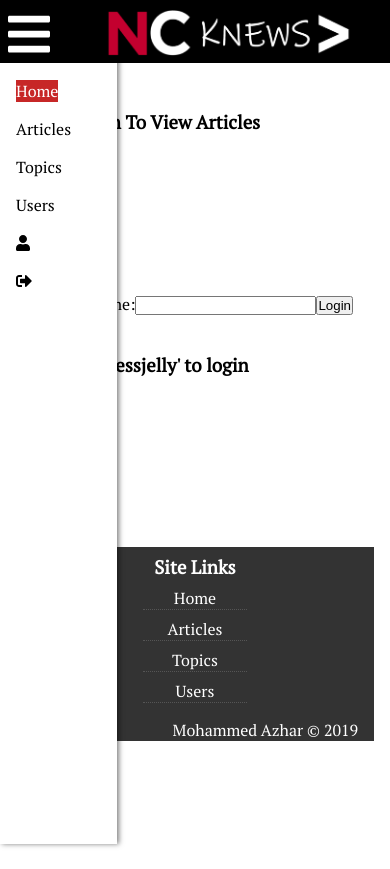
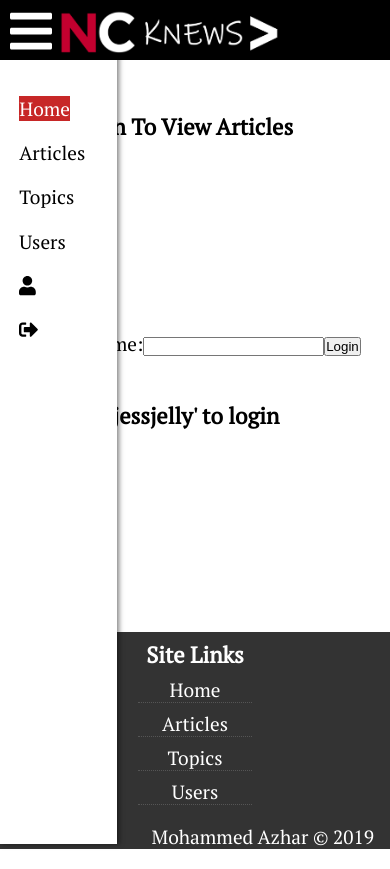
Before and after one commit to A3H4R/FE---NC_KNEWS, a React (Create React App) app: page /addNewArticle in a window 390 px wide. Both pictures are taken after a click on the icon 29 px from the left and 33 px from the top of the page. Before the commit the page ends 844 px from the top, so only its background shows below. Built offline with nearby package versions, Linux system fonts and the light colour scheme; no server answers.

Commit message:
made responsive changes

```diff
--- a/src/App.css
+++ b/src/App.css
@@ -1,8 +1,14 @@
 .App {
+
+  font-family: 'PT Serif', serif;
   height: 100vh;
 
-  font-family: 'PT Serif', serif;
 }
+/* .appContent {
+  max-width: 960px;
+  margin: 0 18%;
+  margin: auto;
+} */
 .components {
   display: grid;
   grid-template-rows: auto;
@@ -10,13 +16,14 @@
   grid-row-gap: 10px;
   grid-column-gap: 10px;
   grid-template-areas:
-    'loginInfo'
-    'latestSection'
-    'postNewArticle'
+  'loginInfo'
+  'latestSection'
+  'postNewArticle'
     'main'
     'footer';
-  margin: 1em;
-  align-content: center;
+    margin: 0 1em;
+    align-content: center;
+
 }
 
 * {
@@ -43,9 +50,7 @@ ul {
   grid-area: loginInfo;
   padding-top: 3.5em;
 }
-/* .footerContainer {
-  grid-area: footer;
-} */
+
 .footer {
   grid-area: footer;
 }
@@ -76,3 +81,25 @@ ul {
 
   justify-content: center;
 }
+
+@media screen and (max-width: 768px) {
+  .latestSection p{
+    font-size: 1.5rem;
+
+  }
+}
+
+@media screen and (max-width: 450px) {
+  .App {
+    font-size: 1.2rem;
+  }
+
+.components {
+  margin:0;
+}
+
+.latestSection p{
+  font-size: 1.5rem;
+
+}
+}
--- a/src/App.js
+++ b/src/App.js
@@ -54,6 +54,7 @@ class App extends Component {
     return (
       <div className="App">
         <Header logout={this.clearUser} />
+        {/* <div className="appContent"> */}
           <div className="components">
             <LoginInfo user={user} />
             <Auth user={user} login={this.setUser}>
@@ -77,6 +78,7 @@ class App extends Component {
             <Footer />
           </div>
         </div>
+      // </div>
     );
   }
   componentDidMount = () => {
--- a/src/components/CSS/articleCard.css
+++ b/src/components/CSS/articleCard.css
@@ -37,6 +37,7 @@
   align-items: baseline, stretch;
   flex-wrap: wrap;
   justify-content: space-evenly;
+  padding: 0 0.1em;
 }
 /* .card {
   background: black;
@@ -55,7 +56,7 @@
 .card {
   background: black;
   border: 0.5em solid #c72727;
-  flex: 0 1 24%;
+  flex: 0 1 26%;
   font-size: 1em;
   /* width: 32rem; */
   background-color: #ebeef8;
--- a/src/components/CSS/articles.css
+++ b/src/components/CSS/articles.css
@@ -31,6 +31,7 @@
 }
 
 .filter_button {
+  grid-area: filter_button;
   justify-self: right;
 
   padding: 0.15em 0.7em;
@@ -51,3 +52,33 @@
 .loadMore {
   margin: 1em;
 }
+
+@media screen and (max-width: 450px) {
+
+  .sortArticlesForm {
+    display: grid;
+    grid-columns: repeat(8, 1fr);
+    /* grid-rows: 1fr; */
+    grid-template-areas: 'sortby_label sortby_dropdown'
+    'order_label order_dropdown'
+    'limit_label limit_dropdown'
+    '. filter_button';
+    color: white;
+
+
+  }
+
+  .sortArticlesForm select {
+    padding-left:1em;
+    text-align: center;
+    font-size: 1em;
+  }
+  .sortArticlesForm label{
+    /* padding-left:1em; */
+    text-align: center;
+    font-size: 1em;
+  }
+  .filter_button {
+margin-top: 0.5em;
+  }
+}
--- a/src/components/CSS/footer.css
+++ b/src/components/CSS/footer.css
@@ -29,6 +29,7 @@
   text-align: center;
   grid-area: siteLinks;
   margin: 0.5rem;
+  padding: 0;
 }
 #footer .copyright {
   grid-area: copyright;
@@ -36,8 +37,12 @@
   margin-right: 1rem;
 }
 
-#footer .list li {
+#footer .siteLinksTitle {
+  text-align: center;
+}
+#footer li {
   margin: 0.5rem 0;
+  padding-left: 0;
   border-bottom: #555 dotted 1px;
 }
 
--- a/src/components/CSS/header.css
+++ b/src/components/CSS/header.css
@@ -38,7 +38,7 @@
 
 .nav {
   grid-area: nav;
-  font-size: 1.5em;
+  font-size: 1.4em;
   /* position: sticky; */
   /* align-self: end; */
   align-self: center;
@@ -121,7 +121,7 @@
   }
 }
 
-@media (max-width: 365px) {
+@media (max-width: 436px) {
   .headerLeft .logo {
     width: 12em;
     margin: 0;
@@ -130,4 +130,8 @@
     display: inline-block;
     font-size: 2em;
   }
+  .menuButton {
+    display: inline-block;
+    font-size: 2.5em
+  }
 }
--- a/src/components/CSS/latestSection.css
+++ b/src/components/CSS/latestSection.css
@@ -1,8 +1,9 @@
 .latestSection {
   display: grid;
-  grid-template-columns: 2fr 1fr;
+  grid-template-columns: 1fr 1fr;
   grid-template-rows: auto;
-  grid-template-areas: 'carouselContainer latestArticles';
+  grid-template-areas:
+    'carouselContainer latestArticles';
   /* background: #333; */
 }
 
@@ -32,3 +33,10 @@
     background: white;
   }
 }
+
+@media screen and (max-width: 450px) {
+
+  .carouselContainer {
+    display: none
+  }
+}
--- a/src/components/footer.js
+++ b/src/components/footer.js
@@ -31,7 +31,7 @@ export default function Footer() {
           </a>
         </div>
         <div className="siteLinks">
-          <h3>Site Links</h3>
+          <h3 className="siteLinksTitle">Site Links</h3>
           <ul className="list">
             <Link to="/">
               <li>Home</li>
--- a/src/components/header.js
+++ b/src/components/header.js
@@ -37,13 +37,13 @@ export default class header extends Component {
                   key={location.key}
                   location={location}
                   toggleSidebar={this.handleClick}
+                  sidebarOpen={isClicked}
                   logout={logout}
                 />
               )
             }
           </Location>
         </div>
-        {/* {isClicked && <NavSidePanel showSidebar={isClicked} logout={logout} />} */}
       </div>
     );
   }
@@ -53,8 +53,4 @@ export default class header extends Component {
     });
   };
 
-  // handleRouteChange = (event, closeSidebar) => {
-  //   console.log(closeSidebar);
-  //   if (closeSidebar) this.setState({ isClicked: false });
-  // };
 }
--- a/src/components/latestArticles.js
+++ b/src/components/latestArticles.js
@@ -7,7 +7,7 @@ export default class LatestArticles extends Component {
   state = {
     articles: [],
     page: 1,
-    limit: 7,
+    limit: 9,
     sort_by: 'created_at',
     sort_order: 'DESC',
   };
--- a/src/components/navSidePanel.js
+++ b/src/components/navSidePanel.js
@@ -13,7 +13,7 @@ export default class navSidePanel extends Component {
     const { logout, toggleSidebar } = this.props;
 
     let sidePanelClass = 'navSidePanelContainer';
-    // if (showSidebar) {
+    // if (sidebarOpen) {
     //   sidePanelClass = 'navsidePanelContainer.open';
     // }
     return (
@@ -55,9 +55,11 @@ export default class navSidePanel extends Component {
             <li>
               <Link
                 to="/"
-                onClick={logout}
                 className="nav_users"
-                onClick={toggleSidebar}
+                onClick={function(event) {
+                  logout();
+                  toggleSidebar();
+                }}
               >
                 <FontAwesomeIcon icon="sign-out-alt" />
               </Link>
@@ -67,88 +69,4 @@ export default class navSidePanel extends Component {
       </div>
     );
   }
-  componentDidMount = () => {
-    this.setState({ location: this.props.location.href });
-    console.log('CDM');
-  };
-  // hasPageChanged = () => {
-  //   this.setState(prevState => {
-  //     console.log(this.state.location + ' current location');
-  //     console.log(prevState.location + ' prev location');
-  //     console.log(this.state.location !== prevState.location);
-  //     if (this.state.location !== prevState.location) {
-  //       const response = true;
-  //       this.props.closeSidebar(null, response);
-  //     }
-  //   });
-  // };
-  // }
-  componentDidUpdate = (prevProps, prevState) => {
-    console.log('CDU');
-    console.log(this.state.location + ' current location');
-    console.log(prevState.location + ' prev location');
-    console.log(this.state.location !== prevState.location);
-    console.log(this.props.location.href + ' this.props.location');
-    console.log(prevProps.location.href + ' prev.props');
-
-    if (this.state.location !== prevState.location) {
-      const response = true;
-      // this.props.closeSidebar(null, response);
-    }
-  };
 }
-
-// import React from 'react';
-
-// export default function NavSidePanel(props) {
-//   const logout = props.logout;
-//   const showSidebar = props.showSidebar;
-//   console.log(showSidebar + 'SIDEPANEL COMPONENT');
-
-//   let sidePanelClass = 'navSidePanelContainer';
-//   //   if (showSidebar) {
-//   //     sidePanelClass = 'navsidePanelContainer.open';
-//   //   }
-
-//   return (
-//     <div className={sidePanelClass}>
-//       <div className="navLinks">
-//         <ul>
-//           <li>
-//             <Link to="/" className="nav_home">
-//               Home
-//             </Link>
-//           </li>
-
-//           <li>
-//             <Link to="/articles" className="nav_articles">
-//               Articles
-//             </Link>
-//           </li>
-
-//           <li>
-//             <Link to="/topics" className="nav_topics">
-//               Topics
-//             </Link>
-//           </li>
-
-//           <li>
-//             <Link to="/users" className="nav_users">
-//               Users
-//             </Link>
-//           </li>
-//           <li>
-//             <Link to="/" className="nav_users">
-//               <FontAwesomeIcon icon="user" />
-//             </Link>
-//           </li>
-//           <li>
-//             <Link to="/" onClick={logout} className="nav_users">
-//               <FontAwesomeIcon icon="sign-out-alt" />
-//             </Link>
-//           </li>
-//         </ul>
-//       </div>
-//     </div>
-//   );
-// }
```
Lines whose indentation alone changed are shown as unchanged.
